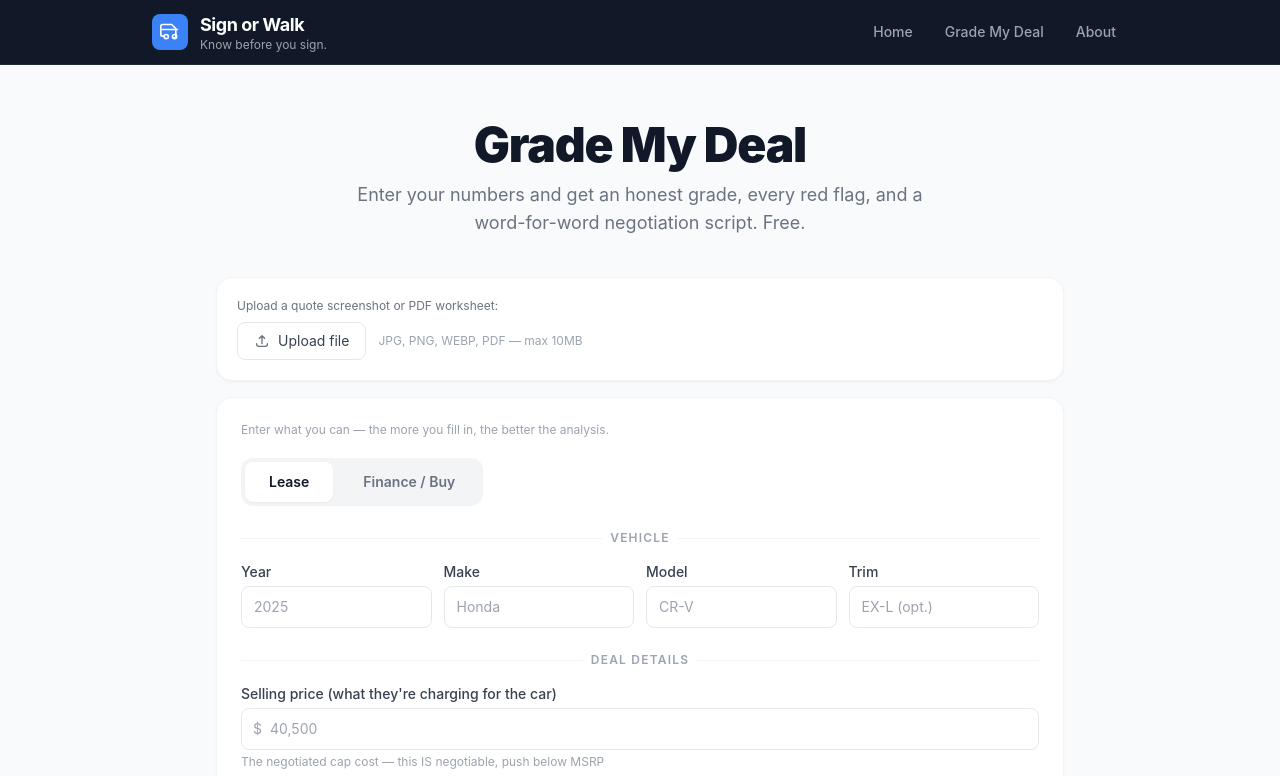
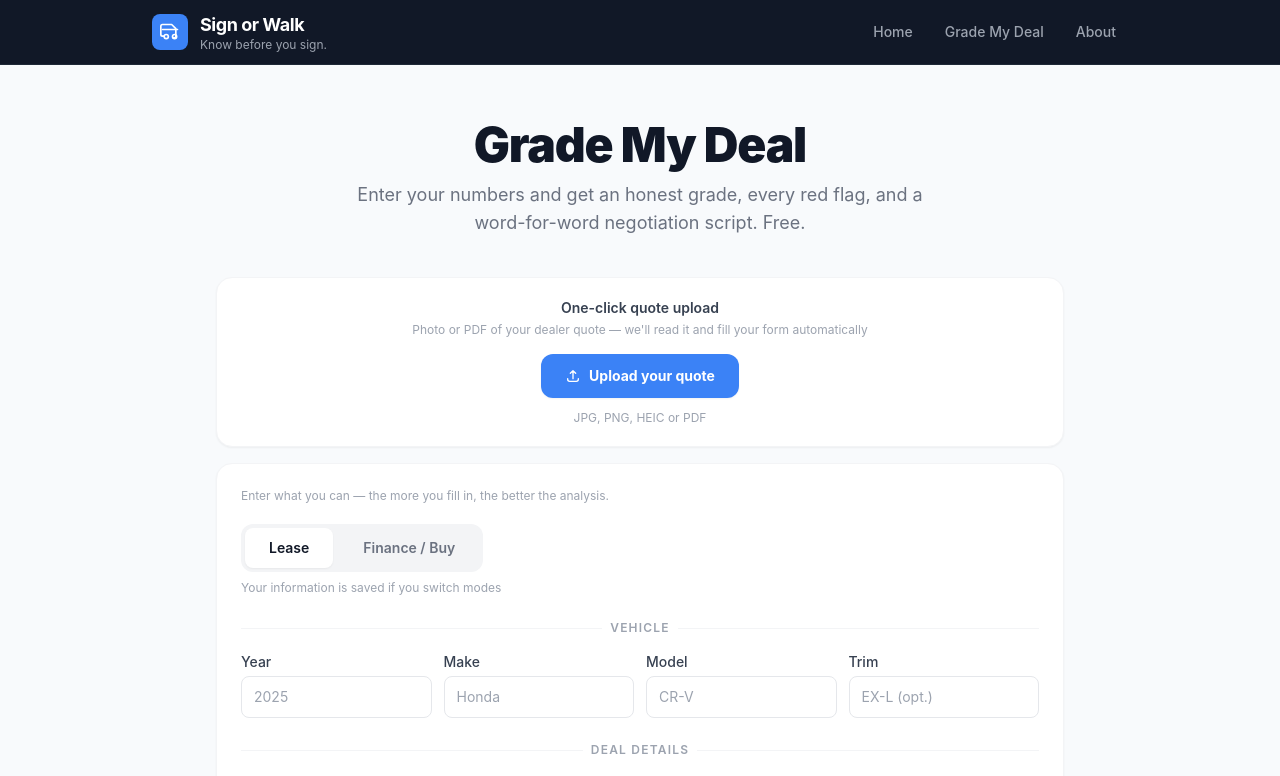
Before and after one commit to Jflyfish/signorwalk, a Next.js app: page /analyze in a window 1280 px wide. Shown: the top 776 px of the page. Built offline with nearby package versions, Linux system fonts and the light colour scheme.

Commit message:
Upload button redesign, quote rename, form state persistence, quick grade shortcut

```diff
--- a/src/app/analyze/page.tsx
+++ b/src/app/analyze/page.tsx
@@ -165,6 +165,7 @@ export default function AnalyzePage() {
   const fileInputRef = useRef<HTMLInputElement>(null);
   const resultsRef = useRef<HTMLDivElement>(null);
   const formRef = useRef<HTMLDivElement>(null);
+  const formElementRef = useRef<HTMLFormElement>(null);
 
   // ── Derived values ───────────────────────────────────────────────────────────
   const dealerOffer = parseFloat(tradeIn.dealerOffer || '0');
@@ -388,7 +389,7 @@ export default function AnalyzePage() {
       const data = await res.json();
       if (!data.success) throw new Error(data.error);
       applyExtracted(data.data);
-      setDocStatus({ type: 'success', msg: 'Review all fields — amounts on deal sheets can be formatted differently than expected.' });
+      setDocStatus({ type: 'success', msg: 'Review all fields — amounts on quotes can be formatted differently than expected.' });
     } catch (err) {
       setDocStatus({ type: 'error', msg: err instanceof Error ? err.message : 'Could not read that document.' });
     }
@@ -412,6 +413,36 @@ export default function AnalyzePage() {
 
   const updateLease = (f: keyof LeaseFormData, v: string) => setLease(p => ({ ...p, [f]: v }));
   const updateFinance = (f: keyof FinanceFormData, v: string) => setFinance(p => ({ ...p, [f]: v }));
+
+  function handleDealTypeChange(newType: 'lease' | 'finance') {
+    if (newType === dealType) return;
+    if (newType === 'finance') {
+      setFinance(p => ({
+        ...p,
+        vehicleYear: lease.vehicleYear,
+        vehicleMake: lease.vehicleMake,
+        vehicleModel: lease.vehicleModel,
+        vehicleTrim: lease.vehicleTrim,
+        msrp: lease.msrp,
+        negotiatedPrice: lease.sellingPrice,
+        downPayment: lease.capCostReduction,
+        docFee: lease.docFee,
+      }));
+    } else {
+      setLease(p => ({
+        ...p,
+        vehicleYear: finance.vehicleYear,
+        vehicleMake: finance.vehicleMake,
+        vehicleModel: finance.vehicleModel,
+        vehicleTrim: finance.vehicleTrim,
+        msrp: finance.msrp,
+        sellingPrice: finance.negotiatedPrice,
+        capCostReduction: finance.downPayment,
+        docFee: finance.docFee,
+      }));
+    }
+    setDealType(newType);
+  }
   const updateTradeIn = (f: keyof TradeInData, v: string) => setTradeIn(p => ({ ...p, [f]: v }));
   const updateBundled = (f: keyof BundledCosts, v: string) => setBundled(p => ({ ...p, [f]: v }));
 
@@ -656,36 +687,50 @@ export default function AnalyzePage() {
             </div>
           </div>
         )}
-        <div className="p-5">
-          <p className="text-xs text-gray-500 mb-2">Upload a quote screenshot or PDF worksheet:</p>
-          <div className="flex items-center gap-3">
-            <label className="cursor-pointer flex items-center gap-2 px-4 py-2 border border-gray-200 rounded-lg text-sm text-gray-700 hover:bg-gray-50 transition">
-              <svg className="w-4 h-4 text-gray-500" fill="none" viewBox="0 0 24 24" stroke="currentColor" strokeWidth={2}><path strokeLinecap="round" strokeLinejoin="round" d="M4 16v1a3 3 0 003 3h10a3 3 0 003-3v-1m-4-8l-4-4m0 0L8 8m4-4v12" /></svg>
-              {isExtractingDoc ? 'Extracting…' : 'Upload file'}
-              <input ref={fileInputRef} type="file" accept="image/*,.pdf" className="hidden" onChange={handleFileChange} disabled={isExtractingDoc} />
-            </label>
-            <span className="text-xs text-gray-400">JPG, PNG, WEBP, PDF — max 10MB</span>
-          </div>
+        <div className="p-5 flex flex-col items-center text-center">
+          <p className="text-sm font-semibold text-gray-700 mb-1">One-click quote upload</p>
+          <p className="text-xs text-gray-400 mb-4">Photo or PDF of your dealer quote — we&apos;ll read it and fill your form automatically</p>
+          <label className={`cursor-pointer inline-flex items-center gap-2 px-6 py-3 rounded-xl text-sm font-bold transition-all shadow-sm ${isExtractingDoc ? 'bg-blue-300 text-white cursor-not-allowed' : 'bg-blue-500 hover:bg-blue-400 text-white'}`}>
+            <svg className="w-4 h-4" fill="none" viewBox="0 0 24 24" stroke="currentColor" strokeWidth={2}><path strokeLinecap="round" strokeLinejoin="round" d="M4 16v1a3 3 0 003 3h10a3 3 0 003-3v-1m-4-8l-4-4m0 0L8 8m4-4v12" /></svg>
+            {isExtractingDoc ? 'Extracting…' : 'Upload your quote'}
+            <input ref={fileInputRef} type="file" accept="image/*,.pdf" className="hidden" onChange={handleFileChange} disabled={isExtractingDoc} />
+          </label>
+          <p className="text-xs text-gray-400 mt-3">JPG, PNG, HEIC or PDF</p>
           {docStatus.type !== 'idle' && (
             <p className={`text-xs mt-2 ${docStatus.type === 'success' ? 'text-green-600' : 'text-red-600'}`}>{docStatus.msg}</p>
           )}
         </div>
       </div>
 
+      {/* Quick grade shortcut — shown after successful upload */}
+      {autofillSummary && (
+        <div className="mb-4 flex flex-col items-center text-center">
+          <p className="text-xs text-gray-400 mb-2">We filled in what we found — or scroll down to review and adjust any fields</p>
+          <button
+            type="button"
+            onClick={() => formElementRef.current?.requestSubmit()}
+            className="inline-flex items-center gap-1.5 px-5 py-2.5 bg-gray-50 hover:bg-gray-100 border border-gray-200 text-gray-600 text-sm font-medium rounded-xl transition-all"
+          >
+            Grade my deal →
+          </button>
+        </div>
+      )}
+
       {/* Main form */}
       <div ref={!isAdjustMode ? formRef : undefined} className="bg-white rounded-2xl shadow-sm border border-gray-100 overflow-hidden">
-        <form onSubmit={handleSubmit}>
+        <form ref={formElementRef} onSubmit={handleSubmit}>
           <div className="p-6 pb-0">
             <p className="text-xs text-gray-400 mb-5">Enter what you can — the more you fill in, the better the analysis.</p>
             {/* Deal type toggle */}
-            <div className="flex gap-1.5 p-1 bg-gray-100 rounded-xl w-fit mb-6">
+            <div className="flex gap-1.5 p-1 bg-gray-100 rounded-xl w-fit">
               {(['lease', 'finance'] as const).map(type => (
-                <button key={type} type="button" onClick={() => setDealType(type)}
+                <button key={type} type="button" onClick={() => handleDealTypeChange(type)}
                   className={`px-6 py-2.5 rounded-lg text-sm font-semibold transition-all ${dealType === type ? 'bg-white text-gray-900 shadow-sm' : 'text-gray-500 hover:text-gray-700'}`}>
                   {type === 'lease' ? 'Lease' : 'Finance / Buy'}
                 </button>
               ))}
             </div>
+            <p className="text-xs text-gray-400 mt-2 mb-6">Your information is saved if you switch modes</p>
 
             {/* Vehicle */}
             <SectionLabel>Vehicle</SectionLabel>
```
